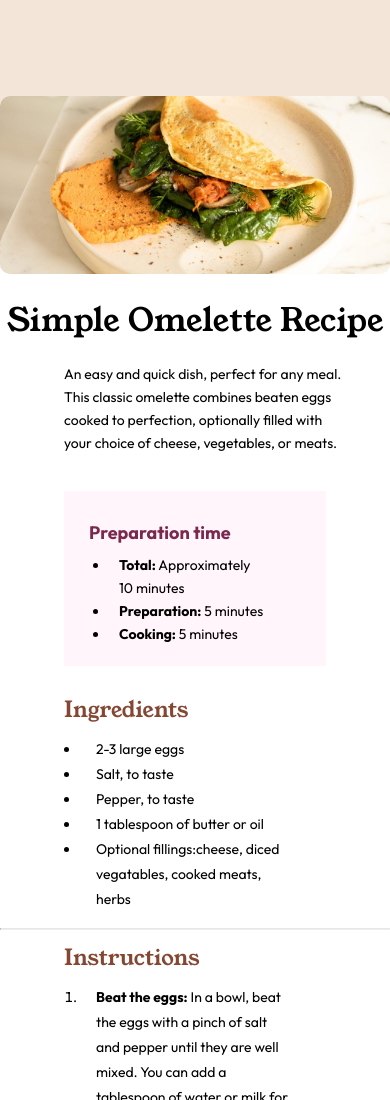
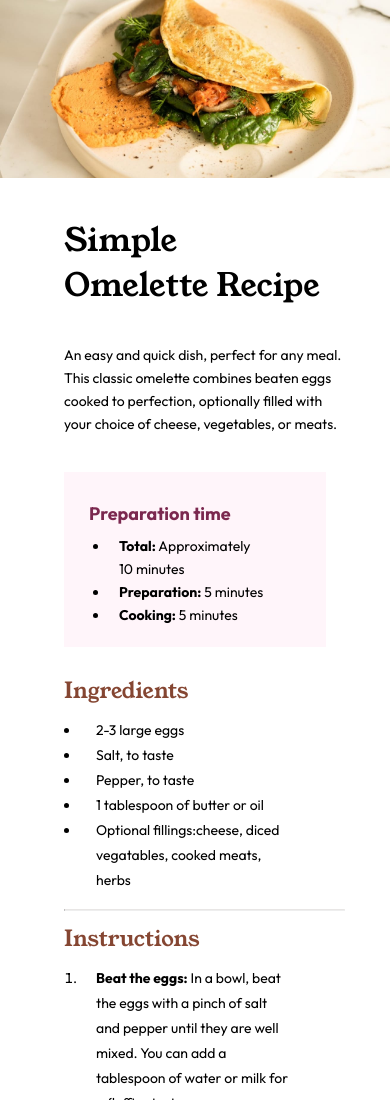
Before and after one commit to Junain44/Recipe_task, a plain HTML site: page index.html in a window 390 px wide. Shown: the top 1100 px of the page. Drawn offline with Linux system fonts and the light colour scheme.

Commit message:
responsiveness changes

```diff
--- a/style.css
+++ b/style.css
@@ -156,12 +156,23 @@ margin-left: 20px;
 
   @media screen and (max-width: 1200px) {
     .container {
-        padding: 0rem 0rem;
-        width: 500px;
+        width: 740px;
+        padding: 0px 0px;
+        margin: 0rem 0;
+        align-items: center;
     }
 
+    .container img{
+   width: 740px;
+   height: auto;
+   border-radius:0 ;
+   -webkit-border-radius:0 ;
+   -moz-border-radius:0 ;
+   -ms-border-radius:0 ;
+   -o-border-radius:0 ;
+}
     .container h1{
-        text-align: center;
+    margin: 1rem 4rem;
     }
 
     .container p {
@@ -182,6 +193,13 @@ margin-left: 20px;
         margin: 0 5rem;
     }
 
+    hr{
+        max-width: 100%;
+        width: 72%;
+        margin-left: 4rem;
+    }
+
+
     .nutrition-table{
     width: 75%;
     margin: 0px 43px;
@@ -189,4 +207,6 @@ margin-left: 20px;
     text-align: center;
     max-width: 100%;
     }
+
+
 }
```
